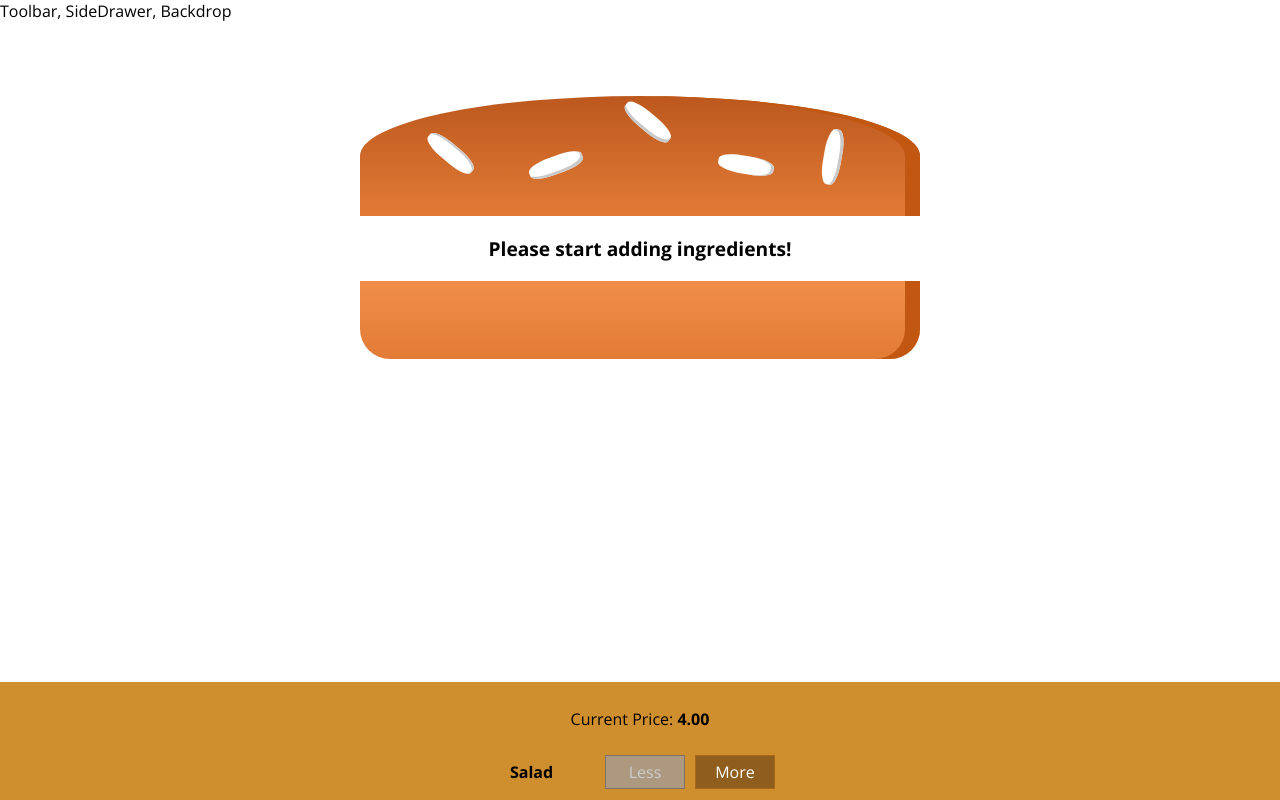
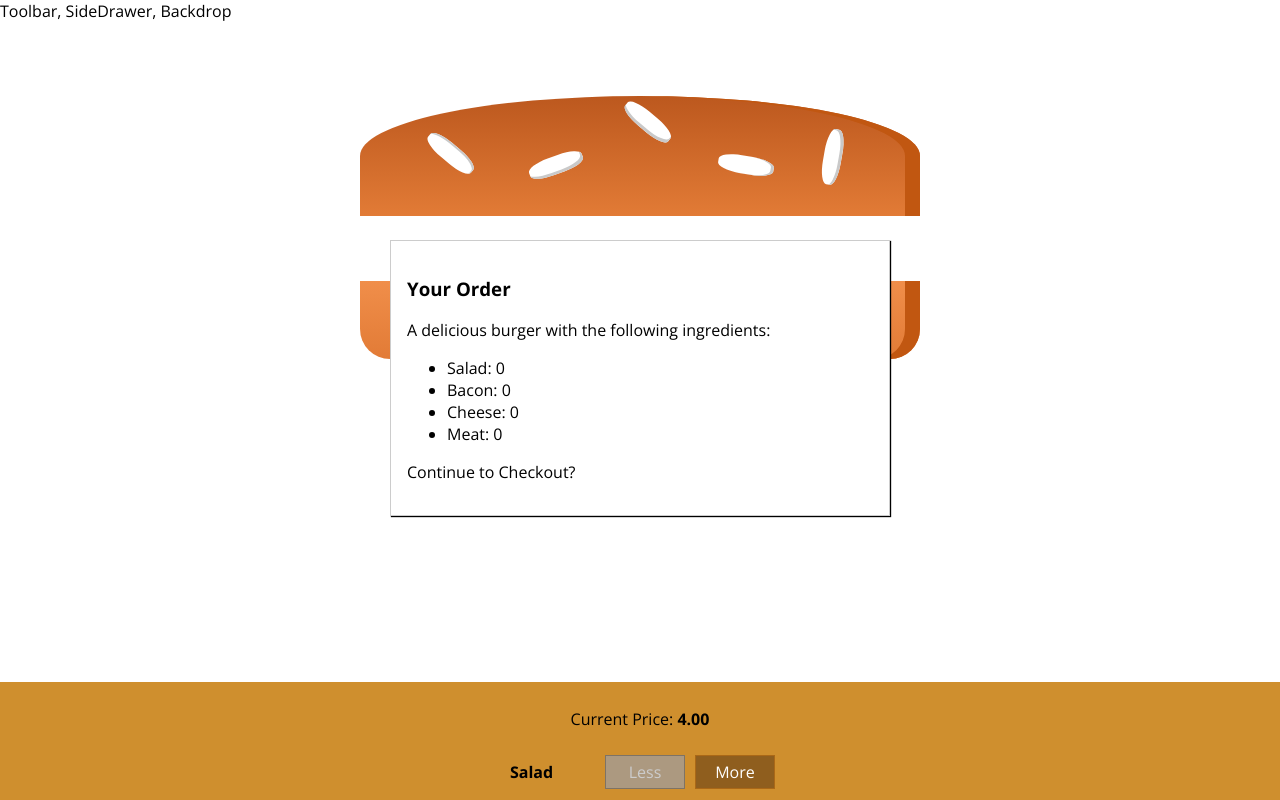
Before and after one commit to rgreaner/burgerBuilder, a React app: page / in a window 1280 px wide. Shown: the top 800 px of the page. Built offline with nearby package versions, Linux system fonts and the light colour scheme.

Commit message:
Added Modal showing total ingredients/checkout information

```diff
--- /dev/null
+++ b/src/components/Burger/OrderSummary/OrderSummary.js
@@ -0,0 +1,24 @@
+import React from 'react';
+import Aux from '../../../hoc/Aux';
+
+const orderSummary = (props) => {
+    const ingredientSummary = Object.keys(props.ingredients)
+    .map(igKey => {
+    return (<li key={igKey}>
+                <span style={{textTransform: 'capitalize'}}>{igKey}</span>: {props.ingredients[igKey]}
+            </li>);
+    });
+
+    return (
+        <Aux>
+            <h3>Your Order</h3>
+            <p>A delicious burger with the following ingredients:</p>
+            <ul>
+                {ingredientSummary}
+            </ul>
+            <p>Continue to Checkout?</p>
+        </Aux>
+    )
+};
+
+export default orderSummary;
--- /dev/null
+++ b/src/components/UI/Modal/Modal.css
@@ -0,0 +1,20 @@
+.Modal {
+    position: fixed;
+    z-index: 500;
+    background-color: white;
+    width: 70%;
+    border: 1px solid #ccc;
+    box-shadow: 1px 1px 1px black;
+    padding: 16px;
+    left: 15%;
+    top: 30%;
+    box-sizing: border-box;
+    transition: all 0.3s ease-out;
+}
+
+@media (min-width: 600px) {
+    .Modal {
+        width: 500px;
+        left: calc(50% - 250px);
+    }
+}
--- /dev/null
+++ b/src/components/UI/Modal/Modal.js
@@ -0,0 +1,10 @@
+import React from 'react';
+import classes from './Modal.css';
+
+const modal = (props) => (
+    <div className={classes.Modal}>
+        {props.children}
+    </div>
+);
+
+export default modal;
--- a/src/containers/BurgerBuilder/BurgerBuilder.js
+++ b/src/containers/BurgerBuilder/BurgerBuilder.js
@@ -2,6 +2,8 @@
 import Aux from '../../hoc/Aux';
 import Burger from '../../components/Burger/Burger';
 import BuildControls from '../../components/Burger/BuildControls/BuildControls';
+import Modal from '../../components/UI/Modal/Modal';
+import OrderSummary from '../../components/Burger/OrderSummary/OrderSummary';
 
 const INGREDIENT_PRICES = {
     salad: 0.5,
@@ -86,6 +88,9 @@
             //disabledInfo structure is {salad: true, meat: false, etc.}
         return(
             <Aux>
+                <Modal>
+                    <OrderSummary ingredients={this.state.ingredients} />
+                </Modal>
                 <Burger ingredients={this.state.ingredients}/>
                 <BuildControls
                 ingredientAdded={this.addIngredientHandler}
```
Also changed, not shown: src/components/UI/Backdrop/Backdrop.js (added).
